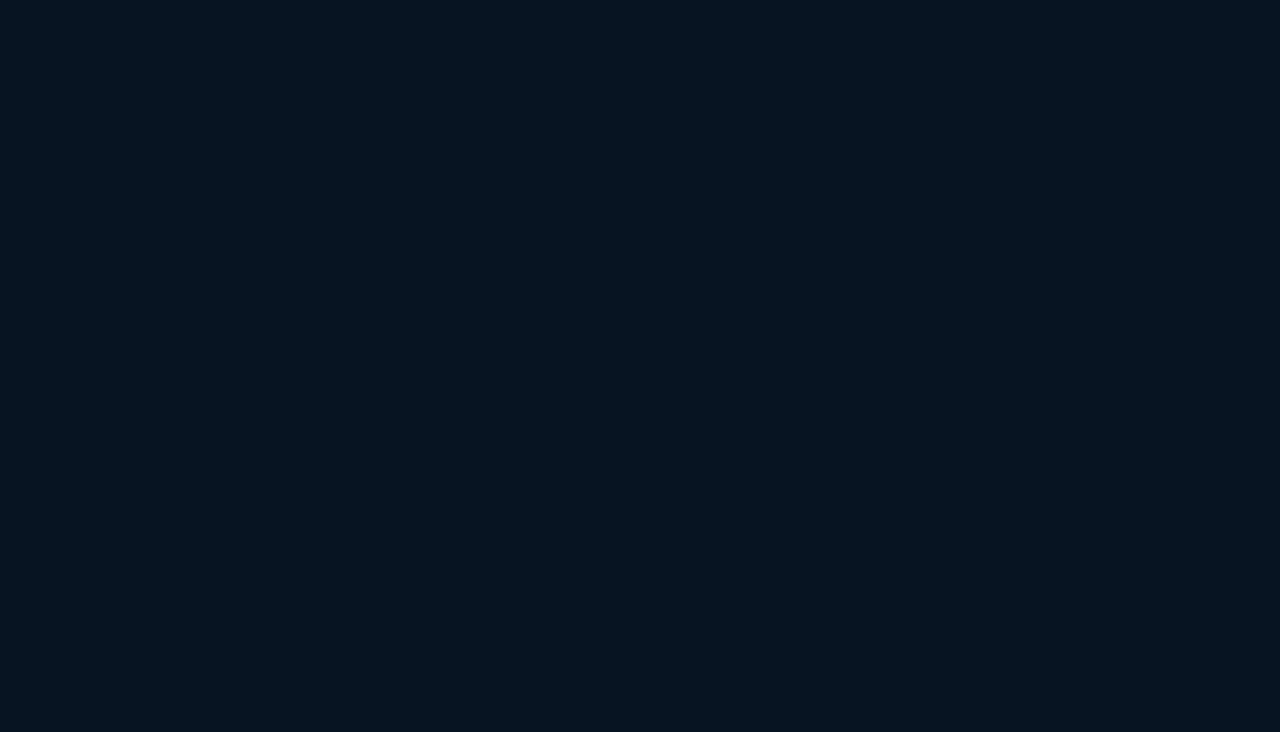
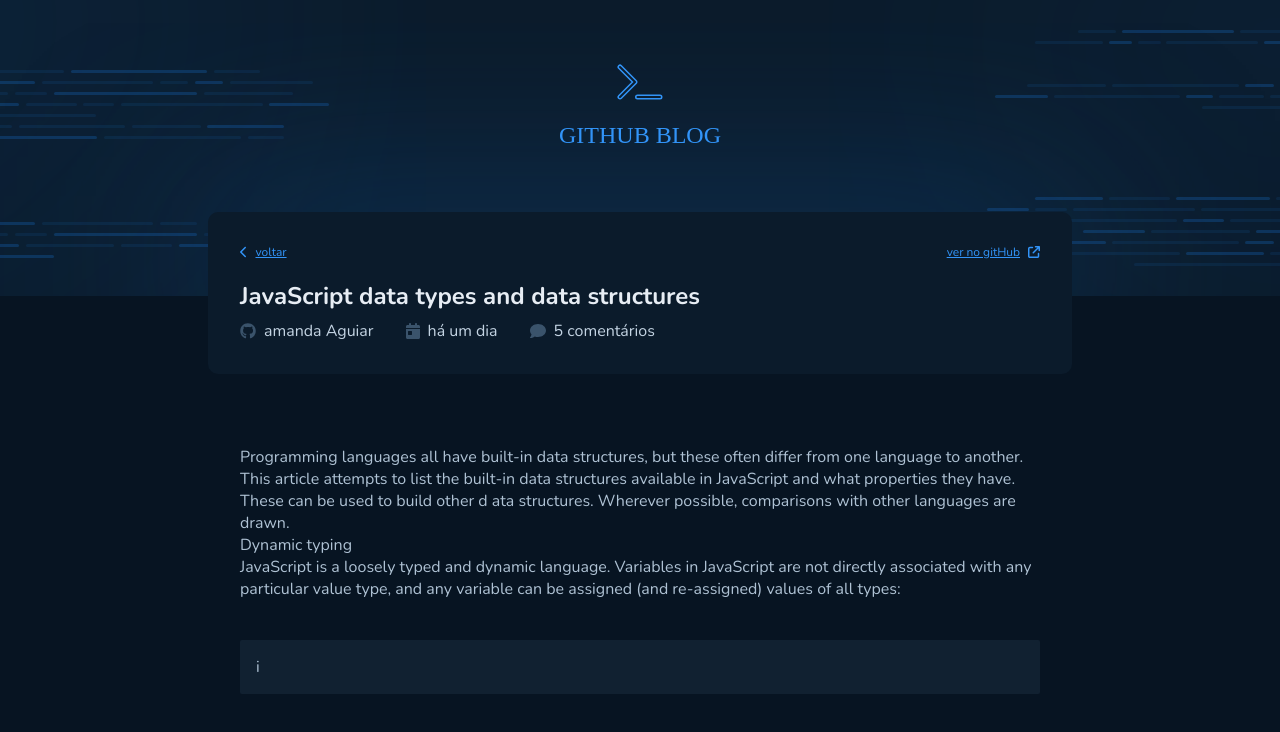
Before and after one commit to joao472762/ignite_challenge-03_git-blog, a React (Vite) app in the folder application/: page /1 in a window 1280 px wide. Before the commit this address had no page. Shown: the top 732 px of the page. Built offline with nearby package versions, Linux system fonts and the light colour scheme; a web font is replaced by a local one.

Commit message:
ReposInssue component stylized

```diff
--- a/application/package.json
+++ b/application/package.json
@@ -12,6 +12,7 @@
     "@fortawesome/fontawesome-svg-core": "^6.1.2",
     "@fortawesome/free-solid-svg-icons": "^6.1.2",
     "@fortawesome/react-fontawesome": "^0.2.0",
+    "axios": "^0.27.2",
     "react": "^18.2.0",
     "react-dom": "^18.2.0",
     "react-icons": "^4.4.0",
--- /dev/null
+++ b/application/src/libs/axios.ts
@@ -0,0 +1,5 @@
+import axios from "axios";
+
+export const api = axios.create({
+    baseURL: 'https://api.github.com/users/joao472762'
+})
--- a/application/src/pages/RepoInssues/index.tsx
+++ b/application/src/pages/RepoInssues/index.tsx
@@ -1,5 +1,66 @@
+import { Link, NavLink } from "react-router-dom";
+import { FaGithub} from "react-icons/fa";
+import { FontAwesomeIcon } from "@fortawesome/react-fontawesome";
+import { faArrowUpRightFromSquare, faChevronLeft,faComment,faCalendarDay} from "@fortawesome/free-solid-svg-icons";
+import { IssueContent, IssueIntrodution, IssuesStatus } from "./styles";
+
 export function RepoInssues(){
     return(
-        <div>you achieve in repo issues file</div>
+        <div>
+            <IssueIntrodution>
+                <nav>
+                    <NavLink to={'/'}>
+                            <FontAwesomeIcon icon={faChevronLeft}/>
+                            <span>voltar</span>
+                    </NavLink>
+
+                    <Link to='#'>
+                        <span>ver no gitHub</span>
+                        <FontAwesomeIcon icon={faArrowUpRightFromSquare}/>
+                    </Link>
+
+                </nav>
+
+                <h2>JavaScript data types and data structures</h2>
+
+                <IssuesStatus>
+                    <div>
+                        <FaGithub/>
+                        <span>amanda Aguiar</span>
+                    </div>
+                    <div>
+                        <FontAwesomeIcon icon={faCalendarDay}/>
+                        <span> há um dia</span>
+                    </div>
+                    <div>
+                        <FontAwesomeIcon icon={faComment}/>
+                        <span>5 comentários</span>
+                    </div>
+                </IssuesStatus>
+            </IssueIntrodution>
+
+            <IssueContent>
+                <p>
+                    Programming languages all have built-in
+                    data structures, but these often differ from one language to another.
+                    This article attempts to list the built-in data structures available in
+                    JavaScript and what properties they have. These can be used to build other d
+                    ata structures. Wherever possible, comparisons with other languages are drawn.
+
+                </p>
+                <span>
+                    Dynamic typing
+                </span>
+                <p>
+                    JavaScript is a loosely typed and dynamic language.
+                    Variables in JavaScript are not directly associated with any
+                    particular value type, and any variable can be assigned (and re-assigned) values of all types:
+                </p>
+
+                <section>
+                    <div>i</div>
+                </section>
+            </IssueContent>
+        </div>
     )
 }
--- /dev/null
+++ b/application/src/pages/RepoInssues/styles.ts
@@ -0,0 +1,64 @@
+import styled from "styled-components";
+
+export const IssueIntrodution = styled.section`
+    padding: 2rem;
+    border-radius: 10px;
+    margin-top: -5.25rem;
+    background-color:  ${ ( {theme} ) => theme.colors["blue-700"]};
+
+    nav{
+        display: flex;
+        justify-content: space-between;
+
+        a{
+            cursor: pointer;
+            display: flex;
+            align-items: center;
+            column-gap: .5rem;
+
+            font-size: .75rem;
+            color: ${ ( {theme} ) => theme.colors.blueLight};
+        }
+    }
+
+    h2{
+        margin-top: 1.25rem;
+        color: ${ ( {theme} ) => theme.colors.white};
+    }
+
+
+
+`
+export const IssuesStatus = styled.footer`
+    display: flex;
+    column-gap: 2rem;
+    row-gap: 1rem;
+
+    margin-top: .5rem;
+
+    div{
+        display: flex;
+        align-items: center;
+        column-gap: .5rem;
+
+        span{
+            color: ${( {theme} ) => theme.colors["gray-100"]};
+        }
+
+        svg{
+            color: ${( {theme} ) => theme.colors["blue-300"]};
+        }
+    }
+`
+
+export const IssueContent = styled.main`
+    margin-top: 2.5rem;
+    padding: 2rem;
+
+    section{
+        margin-top: 2.5rem  ;
+        padding: 1rem;
+        border-radius: 2px;
+        background-color: ${ ( {theme} ) => theme.colors["blue-500"]};;
+    }
+`
--- a/application/src/routes/index.tsx
+++ b/application/src/routes/index.tsx
@@ -6,13 +6,15 @@
 
 import { DefaultLayout } from '../layouts/DefaultLayout'
 import { Home } from '../pages/Home'
+import { RepoInssues } from '../pages/RepoInssues'
 
 export function Router(){
     return(
         <BrowserRouter>
             <Routes>
                 <Route path='/' element={<DefaultLayout/>}>
-                <Route path='/' element={<Home/>}/>
+                    <Route path='/' element={<Home/>}/>
+                    <Route path='/:issues' element={<RepoInssues/>}/>
                 </Route>
             </Routes>
         </BrowserRouter>
```
Also changed, not shown: 1 other file (tests, documents, lock files or other folders).
